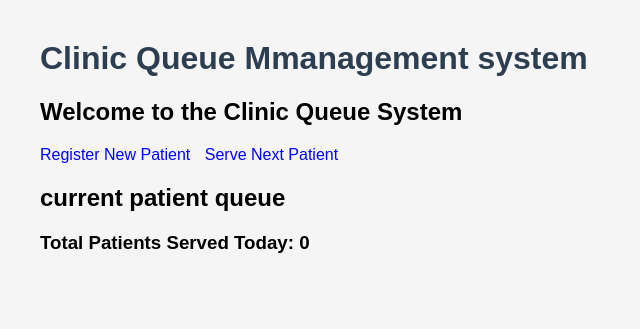
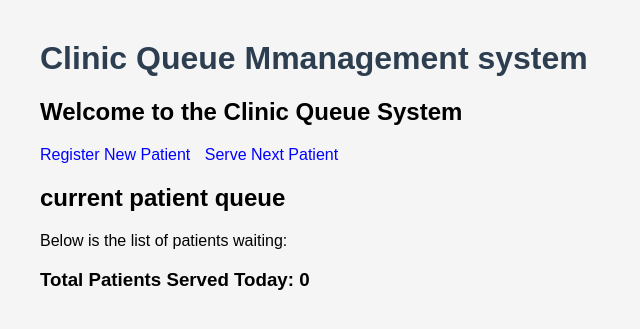
Before and after one commit to Moha975/clinic_queue_app, a Flask app: page / in a window 1280 px wide. Shown: the top 329 px of the page, without its empty margins (0-640 px from the left). Run offline with Flask 3, Linux system fonts and the light colour scheme.

Commit message:
add description above patient list

```diff
--- a/templates/index.html
+++ b/templates/index.html
@@ -11,7 +11,7 @@
     <a href="/serve">Serve Next Patient</a>
 
     <h2>current patient queue</h2>
-
+    <p>Below is the list of patients waiting:</p>
     <ul>
       {% for patient in queue %}
       <li>{{patient.name}} - {{patient.arrival_time}}</li>
```
